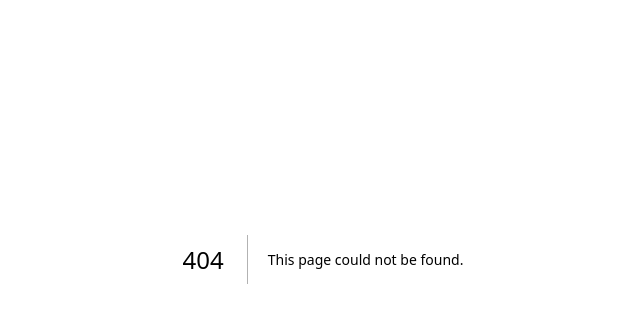
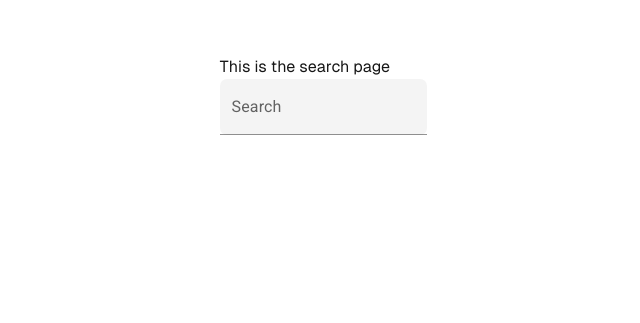
Before and after one commit to eldridgerdev/jobBoard, a Next.js app: page /search in a window 1280 px wide. Before the commit this address had no page. Shown: the part 305-628 px from the top of the page, without its empty margins (317-957 px from the left). Built offline with nearby package versions, Linux system fonts and the light colour scheme.

Commit message:
Add a rough search bar

```diff
--- /dev/null
+++ b/app/components/types.ts
@@ -0,0 +1,6 @@
+interface Job {
+  company: string;
+  id: string;
+  title: string;
+  description: string;
+}
--- a/app/jobs/JobCardList.tsx
+++ b/app/jobs/JobCardList.tsx
@@ -1,8 +1,8 @@
 "use client";
 import { Grid2 } from "@mui/material";
+import { Job } from "./types";
+import { useEffect, useState } from "react";
 import JobCard from "./JobCard";
-import { Job } from "../jobs/types";
-import { useEffect, useState } from "react";
 
 export default function JobCardList({ jobs }: { jobs: Job[] }) {
   const [hydrated, setHydrated] = useState(false);
--- /dev/null
+++ b/app/search/page.tsx
@@ -0,0 +1,31 @@
+import { TextField } from "@mui/material";
+import Form from "next/form";
+const SearchForm = () => {
+  return (
+    <Form action="/jobs">
+      <TextField
+        name="query"
+        sx={{
+          "& .MuiFilledInput-root": {
+            backgroundColor: "#f4f4f4",
+            borderRadius: "7px",
+          },
+          "& .MuiInputLabel-filled": {},
+        }}
+        id="search"
+        variant="filled"
+        label="Search"
+        color="primary"
+      />
+    </Form>
+  );
+};
+
+export default function SearchPage() {
+  return (
+    <div>
+      <h1>This is the search page</h1>
+      <SearchForm />
+    </div>
+  );
+}
```
